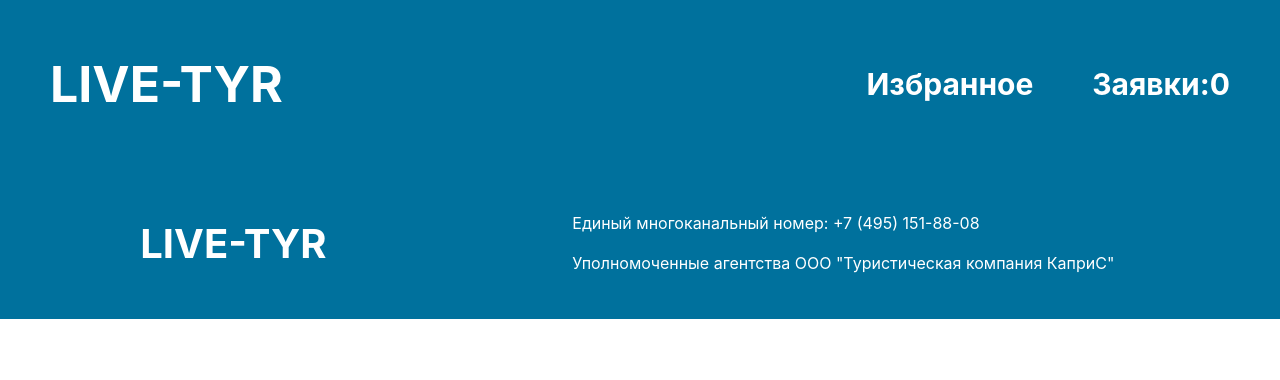
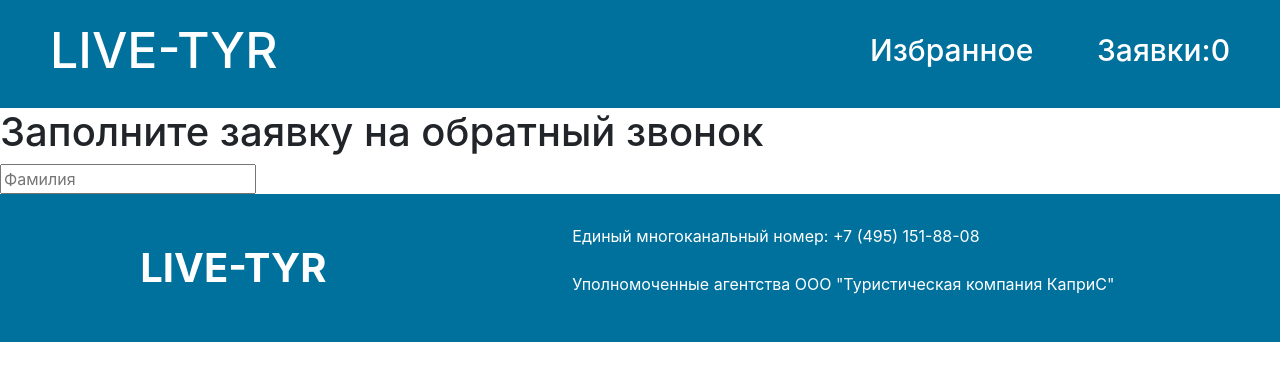
Before and after one commit to HolodN/Old, a React (Create React App) app in the folder my-app/: page /form in a window 1280 px wide. Shown: the top 380 px of the page. Built offline with nearby package versions, Linux system fonts and the light colour scheme; no server answers.

Commit message:
Подключили бутстрап

```diff
--- a/my-app/package.json
+++ b/my-app/package.json
@@ -9,6 +9,7 @@
     "axios": "^1.2.0",
     "react": "^18.2.0",
     "react-dom": "^18.2.0",
+    "react-hook-form": "^7.40.0",
     "react-router-dom": "^6.4.3",
     "react-scripts": "5.0.1",
     "web-vitals": "^2.1.4"
--- a/my-app/public/index.html
+++ b/my-app/public/index.html
@@ -5,6 +5,7 @@
     <link rel="icon" href="%PUBLIC_URL%/favicon.ico" />
     <link rel="stylesheet" type="text/css" charset="UTF-8" href="https://cdnjs.cloudflare.com/ajax/libs/slick-carousel/1.6.0/slick.min.css" />
     <link rel="stylesheet" type="text/css" href="https://cdnjs.cloudflare.com/ajax/libs/slick-carousel/1.6.0/slick-theme.min.css" />
+    <link href="https://cdn.jsdelivr.net/npm/bootstrap@5.2.3/dist/css/bootstrap.min.css" rel="stylesheet" integrity="sha384-rbsA2VBKQhggwzxH7pPCaAqO46MgnOM80zW1RWuH61DGLwZJEdK2Kadq2F9CUG65" crossorigin="anonymous">
     <meta name="viewport" content="width=device-width, initial-scale=1" />
     <meta name="theme-color" content="#000000" />
     <meta
@@ -41,5 +42,6 @@
       To begin the development, run `npm start` or `yarn start`.
       To create a production bundle, use `npm run build` or `yarn build`.
     -->
+    <script src="https://cdn.jsdelivr.net/npm/bootstrap@5.2.3/dist/js/bootstrap.bundle.min.js" integrity="sha384-kenU1KFdBIe4zVF0s0G1M5b4hcpxyD9F7jL+jjXkk+Q2h455rYXK/7HAuoJl+0I4" crossorigin="anonymous"></script>
   </body>
 </html>
--- a/my-app/src/components/form/Form.jsx
+++ b/my-app/src/components/form/Form.jsx
@@ -1,10 +1,30 @@
+import { useForm } from "react-hook-form"
+import React from "react"
+import style from "./form.module.css"
+
 export default function Form(){
 
+    const { register, handleSubmit } = useForm();
+    const onSubmit = data => console.log(data);
 
 return(
 
 <div>
-
+<form onSubmit={handleSubmit(onSubmit)}>
+    <h1>Заполните заявку на обратный звонок</h1>
+    <div>
+    <div>
+    <input
+                     {...register("lastName", {
+                            required: true,
+                            maxLength: 50,
+                            pattern: /^[А-Яа-я]+$/i
+                     })}
+                        placeholder ="Фамилия"
+                     />
+    </div>
+    </div>
+</form>
 
 </div>
 
```
Also changed, not shown: 1 other file (tests, documents, lock files or other folders).
